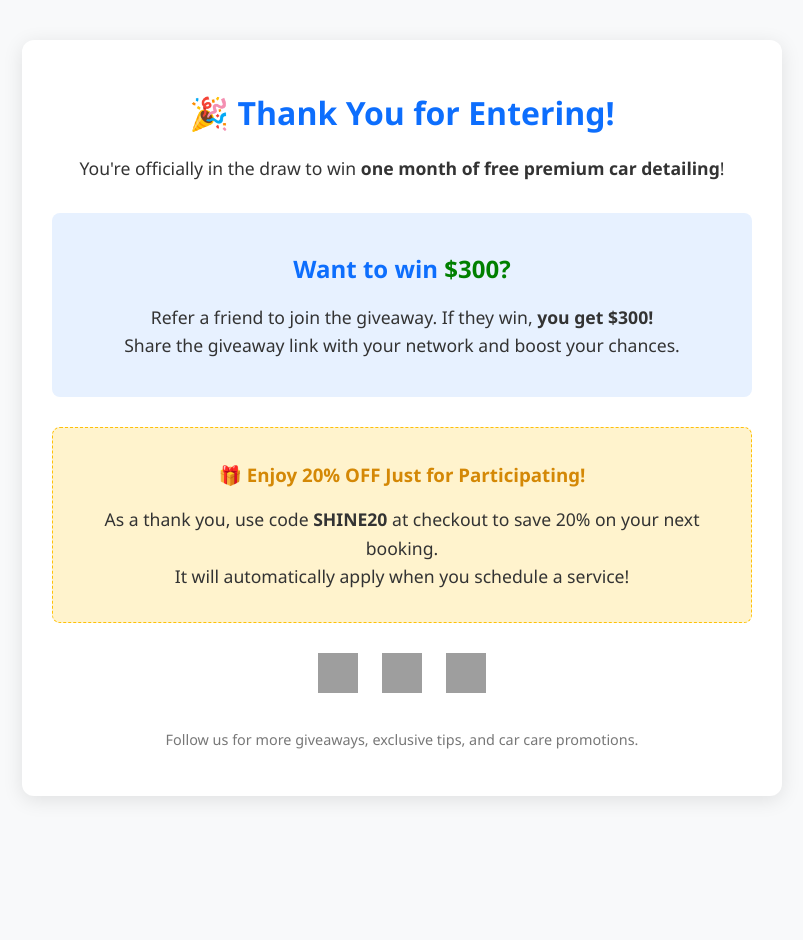
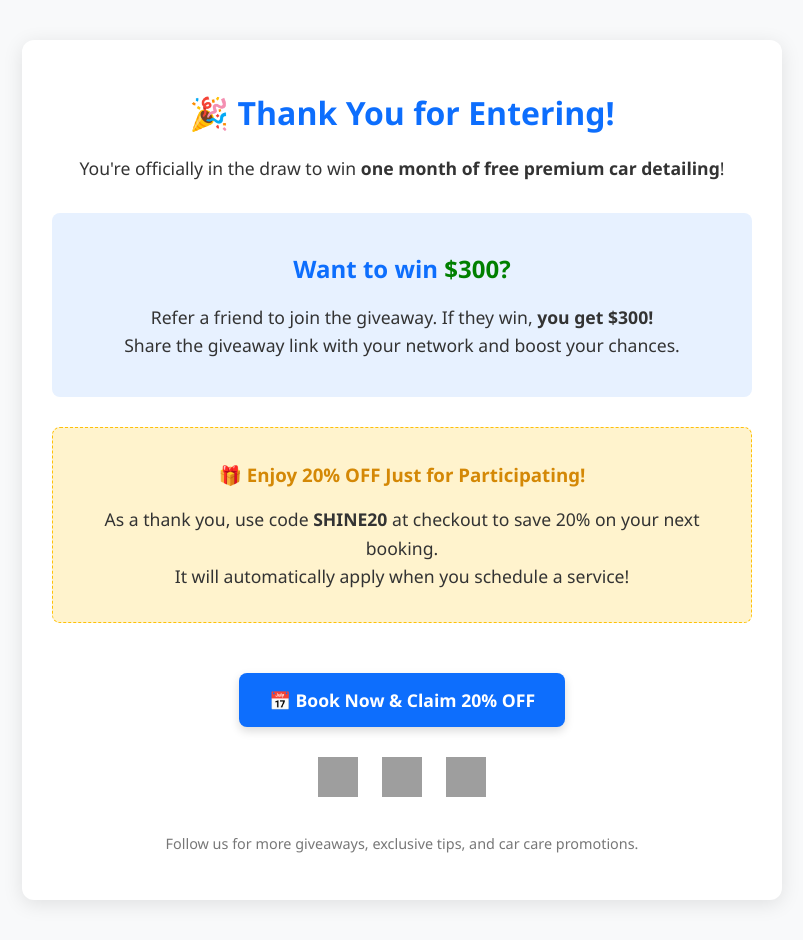
Before and after one commit to kbanr101/wecomeshine, a Jekyll site: the page built from thank-you.html, in a window 1280 px wide. Shown: the whole page, without its empty margins (238-1041 px from the left). Built offline with Jekyll 4.4.1, drawn with Linux system fonts in a browser that asks for light colours; grey boxes are pictures that could not be loaded.

Commit message:
Update thank-you.html

```diff
--- a/thank-you.html
+++ b/thank-you.html
@@ -89,7 +89,23 @@ permalink: /thank-you/
       <p>As a thank you, use code <strong>SHINE20</strong> at checkout to save 20% on your next booking.<br>It will automatically apply when you schedule a service!</p>
     </div>
 
-    <div class="social-icons">
+        <a href="https://yourbookinglink.com" target="_blank" style="
+      display: inline-block;
+      margin-top: 20px;
+      padding: 15px 30px;
+      background-color: #0d6efd;
+      color: white;
+      text-decoration: none;
+      border-radius: 8px;
+      font-size: 1.1em;
+      font-weight: bold;
+      box-shadow: 0 4px 10px rgba(0,0,0,0.15);
+      transition: background 0.3s ease;
+    " onmouseover="this.style.backgroundColor='#0b5ed7'" onmouseout="this.style.backgroundColor='#0d6efd'">
+      📅 Book Now & Claim 20% OFF
+    </a>
+
+    <div class="social-icons" style="margin-top: 30px;">
       <a href="https://facebook.com/yourpage" target="_blank"><img src="https://cdn-icons-png.flaticon.com/512/145/145802.png" alt="Facebook"></a>
       <a href="https://instagram.com/yourpage" target="_blank"><img src="https://cdn-icons-png.flaticon.com/512/174/174855.png" alt="Instagram"></a>
       <a href="https://pinterest.com/yourpage" target="_blank"><img src="https://cdn-icons-png.flaticon.com/512/145/145808.png" alt="Pinterest"></a>
```
